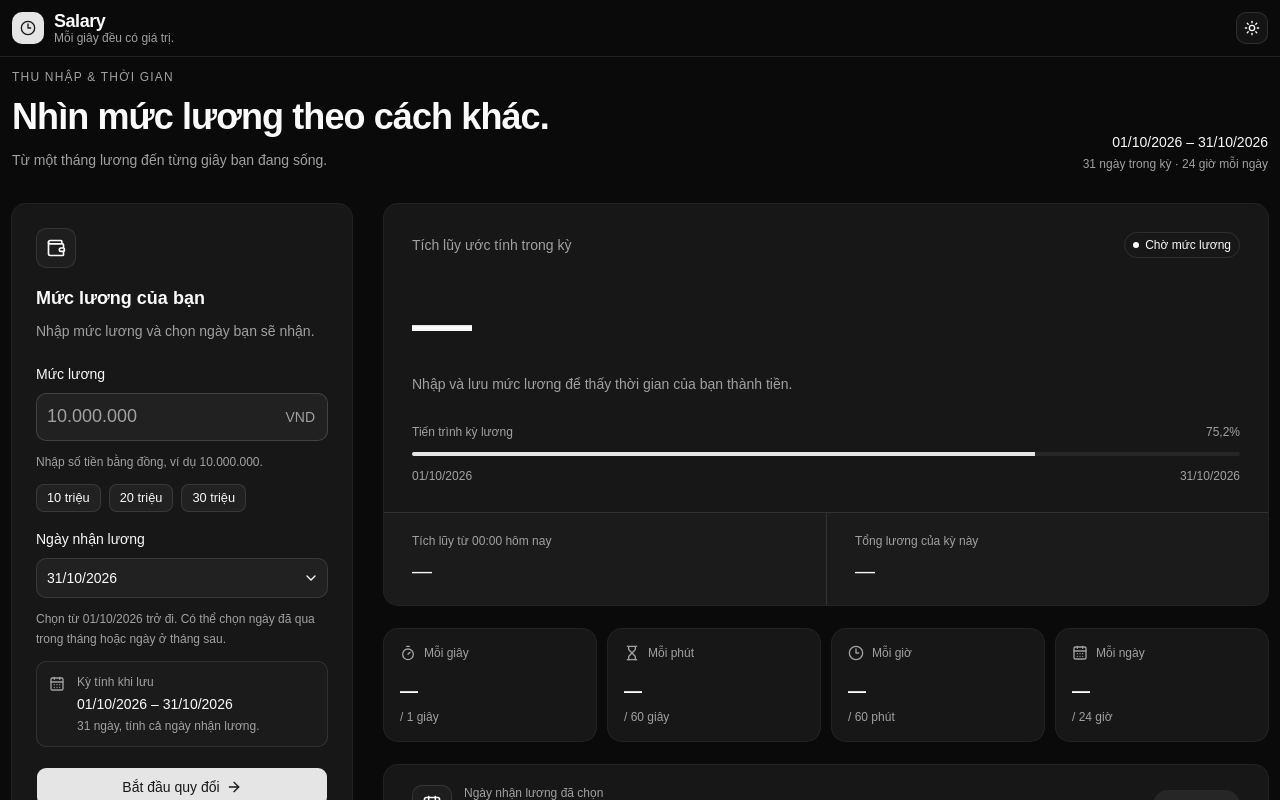
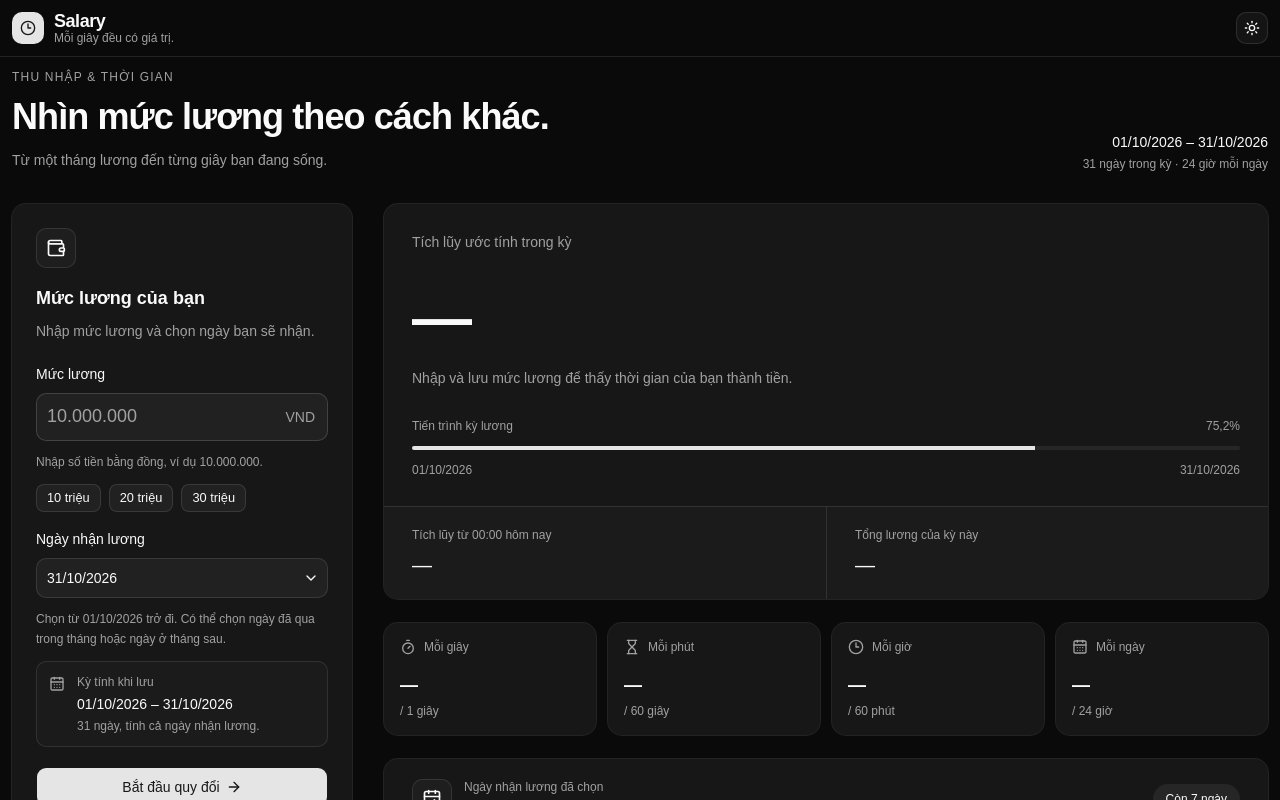
Before and after one commit to hieudien14310/salary-clock, a React (Vite) app in the folder apps/frontend/: page / in a window 1280 px wide. Shown: the top 800 px of the page. Built offline with nearby package versions, Linux system fonts and the light colour scheme.

Commit message:
feat: remove badge for salary status in salary overview component

```diff
--- a/apps/frontend/src/page/home/components/salary-overview.tsx
+++ b/apps/frontend/src/page/home/components/salary-overview.tsx
@@ -30,10 +30,6 @@ export function SalaryOverview({ monthlySalary, calculation }: SalaryOverviewPro
         <CardContent className="space-y-7 p-5 sm:p-7">
           <div className="flex flex-wrap items-center justify-between gap-3">
             <h2 className="text-sm font-medium text-muted-foreground">Tích lũy ước tính trong kỳ</h2>
-            <Badge variant="outline" className="gap-1.5 py-3">
-              <span className="size-1.5 rounded-full bg-current" aria-hidden="true" />
-              {!hasSalary ? 'Chờ mức lương' : calculation.isPeriodComplete ? 'Đã kết thúc kỳ' : 'Cập nhật mỗi giây'}
-            </Badge>
           </div>
           <div className="space-y-3">
             <p
```
